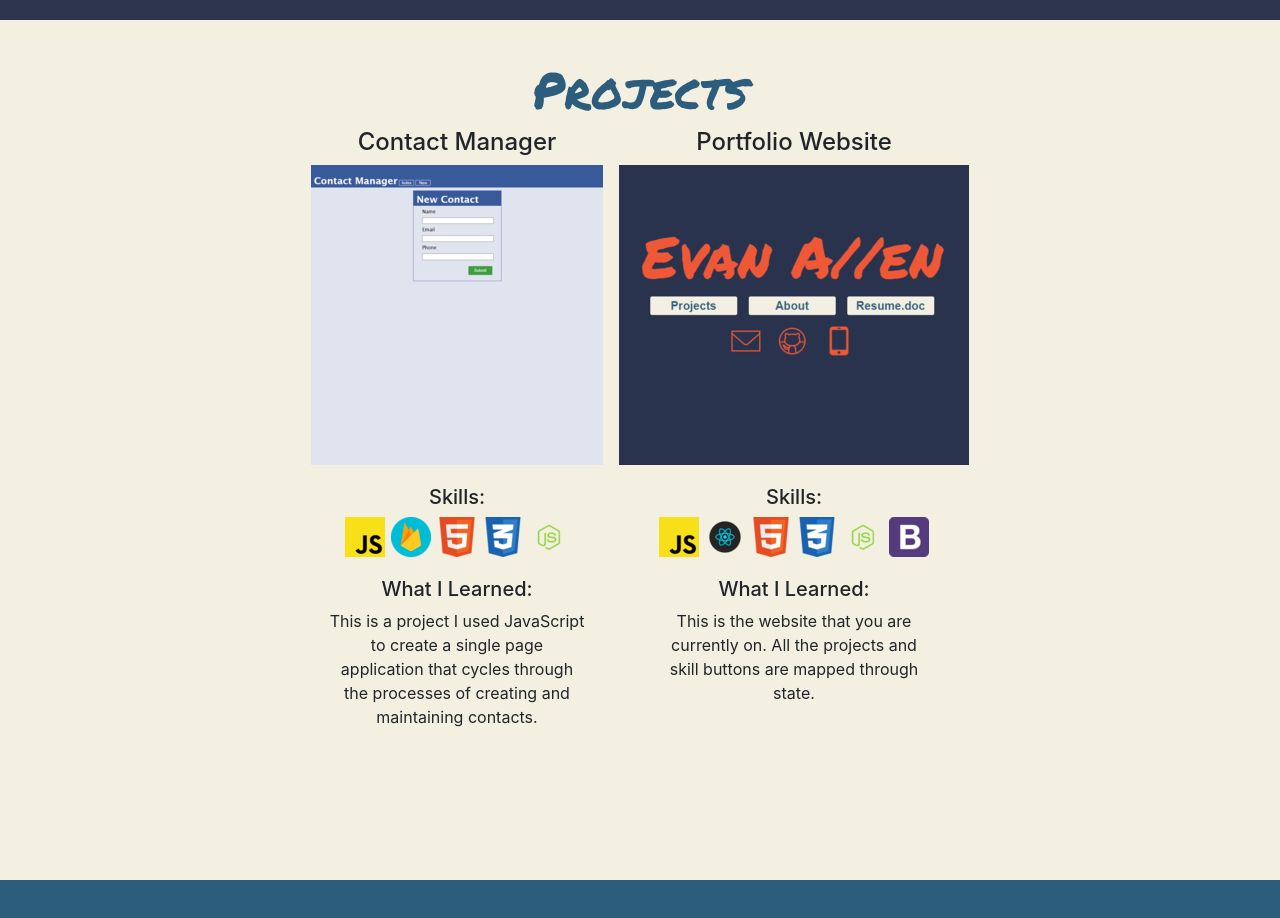
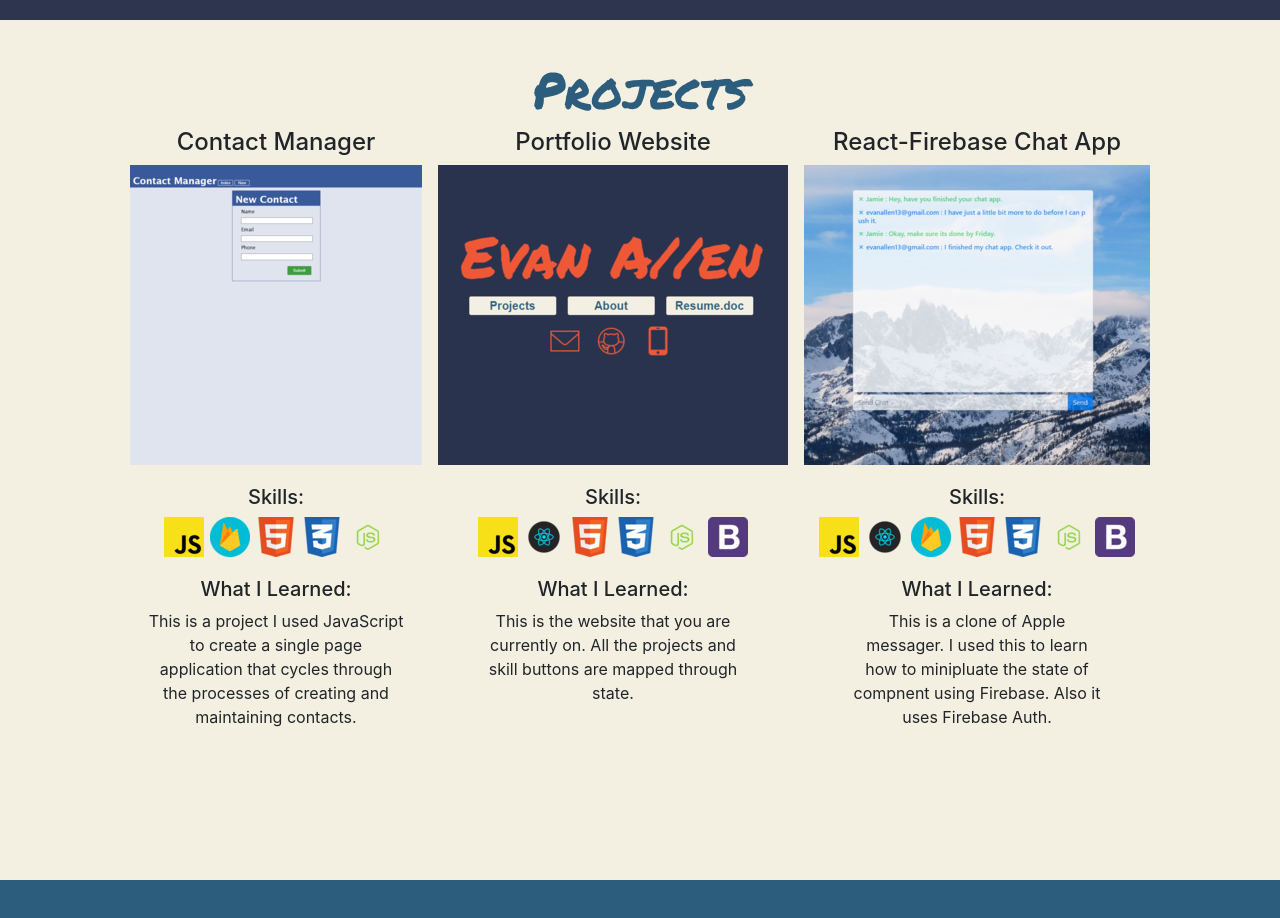
Before and after one commit to evanallen13/Portfolio-Site, a React (Create React App) app: page / in a window 1280 px wide. Shown: the part 780-1698 px from the top of the page. Built offline with nearby package versions, Linux system fonts and the light colour scheme.

Commit message:
added chat project

```diff
--- a/src/components/projectsComponents/projectsArray.js
+++ b/src/components/projectsComponents/projectsArray.js
@@ -22,4 +22,11 @@ export const projectsArray = [
         Skills: [javascript,react,html5,css3,node,bootstrap],
         Learned: "This is the website that you are currently on. All the projects and skill buttons are mapped through state.",
     },
+    {Title: "React-Firebase Chat App",
+        Img: "../../imgs/projects/chat.png",
+        Github: "https://github.com/evanallen13/React-Firebase-Chat",
+        Hosting: "https://infallible-spence-915593.netlify.com/",
+        Skills: [javascript,react,firebase,html5,css3,node,bootstrap],
+        Learned: "This is a clone of Apple messager. I used this to learn how to minipluate the state of compnent using Firebase. Also it uses Firebase Auth.",
+    },
   ]
```
Also changed, not shown: public/imgs/projects/chat.PNG (added), public/imgs/projects/chat/one.PNG (added).
